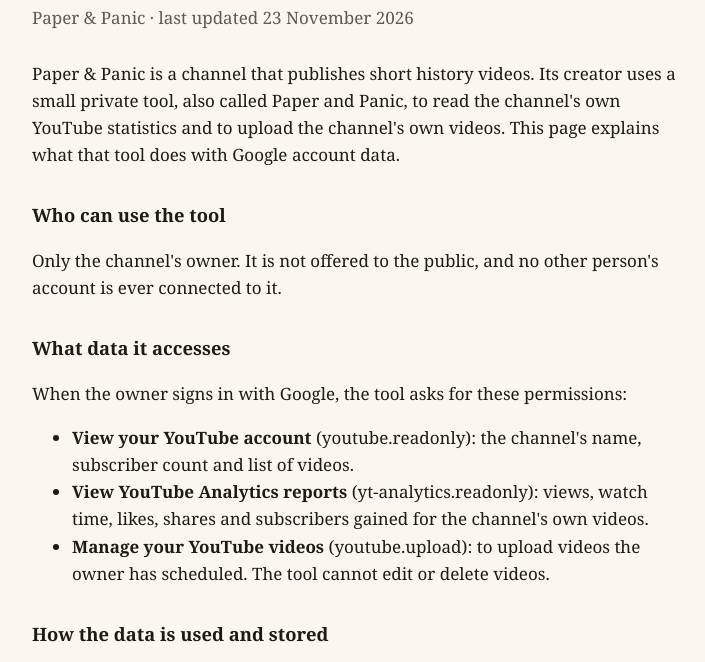
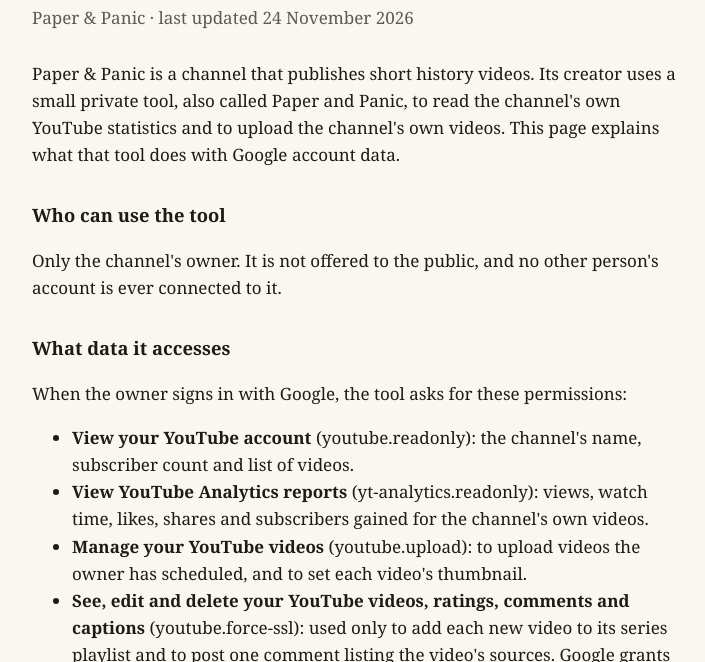
Before and after one commit to Quantam-Q/paperandpanic, a plain HTML site: page privacy.html in a window 1280 px wide. Shown: the part 90-752 px from the top of the page, without its empty margins (284-989 px from the left). Drawn offline with Linux system fonts and the light colour scheme.

Commit message:
Privacy policy: playlist and comment permission

```diff
--- a/privacy.html
+++ b/privacy.html
@@ -4,7 +4,7 @@
 <link rel="stylesheet" href="style.css"></head>
 <body><main>
 <h1>Privacy policy</h1>
-<p class="sub">Paper &amp; Panic · last updated 23 November 2026</p>
+<p class="sub">Paper &amp; Panic · last updated 24 November 2026</p>
 
 <p>Paper &amp; Panic is a channel that publishes short history videos. Its creator uses a small private tool, also called Paper and Panic, to read the channel's own YouTube statistics and to upload the channel's own videos. This page explains what that tool does with Google account data.</p>
 
@@ -16,7 +16,8 @@
 <ul>
 <li><b>View your YouTube account</b> (youtube.readonly): the channel's name, subscriber count and list of videos.</li>
 <li><b>View YouTube Analytics reports</b> (yt-analytics.readonly): views, watch time, likes, shares and subscribers gained for the channel's own videos.</li>
-<li><b>Manage your YouTube videos</b> (youtube.upload): to upload videos the owner has scheduled. The tool cannot edit or delete videos.</li>
+<li><b>Manage your YouTube videos</b> (youtube.upload): to upload videos the owner has scheduled, and to set each video's thumbnail.</li>
+<li><b>See, edit and delete your YouTube videos, ratings, comments and captions</b> (youtube.force-ssl): used only to add each new video to its series playlist and to post one comment listing the video's sources. Google grants this permission as a single bundle; the tool never edits, deletes or rates videos, and never touches comments other than its own sources comment.</li>
 </ul>
 
 <h2>How the data is used and stored</h2>
```
